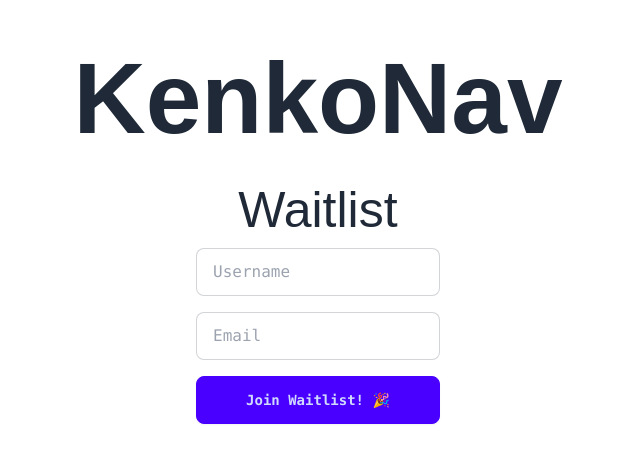
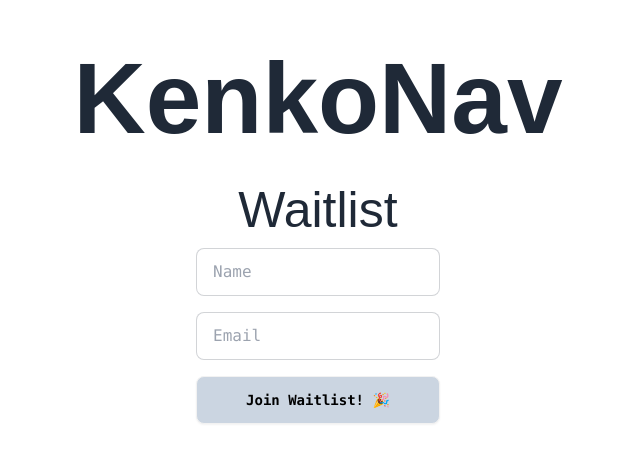
Before and after one commit to nikhilsharma26500/KenkoNav, a React (Vite) app: page /waitlist in a window 1280 px wide. Shown: the part 177-640 px from the top of the page, without its empty margins (322-962 px from the left). Built offline with nearby package versions, Linux system fonts and the light colour scheme; no server answers; a web font is replaced by a local one.

Commit message:
working emailjs

```diff
--- a/src/App.css
+++ b/src/App.css
@@ -9,5 +9,5 @@
 
 
 body {
-    fony-family: 'Roboto Mono', monospace;
+    font-family: 'Roboto Mono', monospace;
 }
--- a/src/index.css
+++ b/src/index.css
@@ -6,5 +6,5 @@
 
 
 body {
-    fony-family: 'Roboto Mono', monospace;
+    font-family: 'Roboto Mono', monospace;
 }
--- a/src/main.tsx
+++ b/src/main.tsx
@@ -1,8 +1,8 @@
 import { StrictMode } from 'react'
 import { createRoot } from 'react-dom/client'
 import App from './App.tsx'
-import Food from './food/food.tsx'
-import Cosmetics from './cosmetics/cosmetics.tsx'
+// import Food from './food/food.tsx'
+// import Cosmetics from './cosmetics/cosmetics.tsx'
 import Waitlist from './waitlist/waitlist.tsx'
 import './index.css'
 import { BrowserRouter as Router, Route, Routes } from "react-router-dom";
@@ -12,8 +12,10 @@ createRoot(document.getElementById('root')!).render(
     <Router>
       <Routes>
       <Route path="/" element={<App/>}/>
-      <Route path="/food" element={<Food/>}/>
-      <Route path="/cosmetics" element={<Cosmetics/>}/>
+      {/* <Route path="/food" element={<Food/>}/>
+      <Route path="/cosmetics" element={<Cosmetics/>}/> */}
+      <Route path="/food" element={<Waitlist/>}/>
+      <Route path="/cosmetics" element={<Waitlist/>}/>
       <Route path="/waitlist" element={<Waitlist/>}/>
       </Routes>
     </Router>
--- a/src/waitlist/waitlist.tsx
+++ b/src/waitlist/waitlist.tsx
@@ -1,6 +1,6 @@
 import React, { useRef, useState } from 'react'
 import emailjs from '@emailjs/browser';
-import toast from 'react-hot-toast';
+import toast, { Toaster } from 'react-hot-toast';
 
 type SignUpFormState = {
     user_name: string;
@@ -9,9 +9,9 @@ type SignUpFormState = {
 
 
 const Waitlist = () => {
-    const PUBLIC_KEY: string | undefined = import.meta.env.PUBLIC_KEY;
-    const SERVICE_ID: string | undefined = import.meta.env.SERVICE_ID;
-    const TEMPLATE_ID: string | undefined = import.meta.env.TEMPLATE_ID;
+    const PUBLIC_KEY: string | undefined = import.meta.env.VITE_PUBLIC_KEY;
+    const SERVICE_ID: string | undefined = import.meta.env.VITE_SERVICE_ID;
+    const TEMPLATE_ID: string | undefined = import.meta.env.VITE_TEMPLATE_ID;
 
     const form = useRef<HTMLFormElement>(null);
 
@@ -19,8 +19,6 @@ const Waitlist = () => {
         user_name: "",
         user_email: "",
     });
-
-    const [isSubmitted, setIsSubmitted] = useState(false);
 
     const handleInputChange = (e: React.ChangeEvent<HTMLInputElement>) => {
         const { name, value } = e.target;
@@ -41,23 +39,21 @@ const Waitlist = () => {
             return;
         }
 
-        setIsSubmitted(true);
-
         if (form.current) {
             emailjs
                 .sendForm(SERVICE_ID!, TEMPLATE_ID!, form.current, {
                     publicKey: PUBLIC_KEY!,
                 })
                 .then(
-                    () => {
-                        if (isSubmitted) {
-                            toast.success("You have been added to the waitlist! 😎");
-                            console.log("SUCCESS!");
-                        }
+                    (result) => {
+                        console.log("Email sent successfully!", result);
+                        toast.success("You have been added to the waitlist! 😎");
+                        setFormData({ user_name: "", user_email: "" });
+                        if (form.current) form.current.reset();
                     },
                     (error) => {
                         toast.error("Failed to send email. Please try again later.");
-                        console.log("FAILED...", error.text);
+                        console.log({ "Error": error });
                     }
                 );
 
@@ -66,6 +62,12 @@ const Waitlist = () => {
 
     return (
         <section className='flex flex-col justify-center items-center text-center h-screen font-mono'>
+            <div>
+                <Toaster
+                    position="bottom-center"
+                    reverseOrder={false}
+                />
+            </div>
             <div>
                 <h1 className='text-center font-bold sm:text-[100px] text-[75px] handjet'>KenkoNav</h1>
                 <h2 className='text-center sm:text-[50px] text-[50px] handjet'>Waitlist</h2>
@@ -79,7 +81,9 @@ const Waitlist = () => {
                             name="user_name"
                             value={formData.user_name}
                             onChange={handleInputChange}
-                            placeholder="Username" />
+                            placeholder="Name"
+                            required
+                        />
                     </label>
                     <label className="input input-bordered flex items-center gap-2">
                         <input type="text"
@@ -87,10 +91,12 @@ const Waitlist = () => {
                             name="user_email"
                             value={formData.user_email}
                             onChange={handleInputChange}
-                            placeholder="Email" />
+                            placeholder="Email"
+                            required
+                        />
                     </label>
 
-                    <button className="btn btn-primary" type='submit'>Join Waitlist! 🎉</button>
+                    <button className="btn bg-slate-300 text-black hover:bg-slate-800 hover:text-white" type='submit'>Join Waitlist! 🎉</button>
                 </form>
             </div>
         </section>
```
